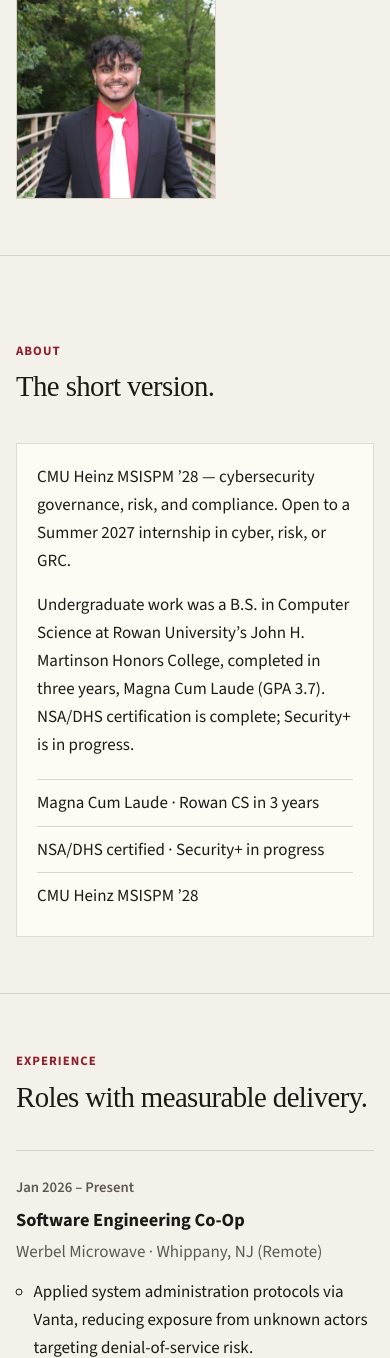
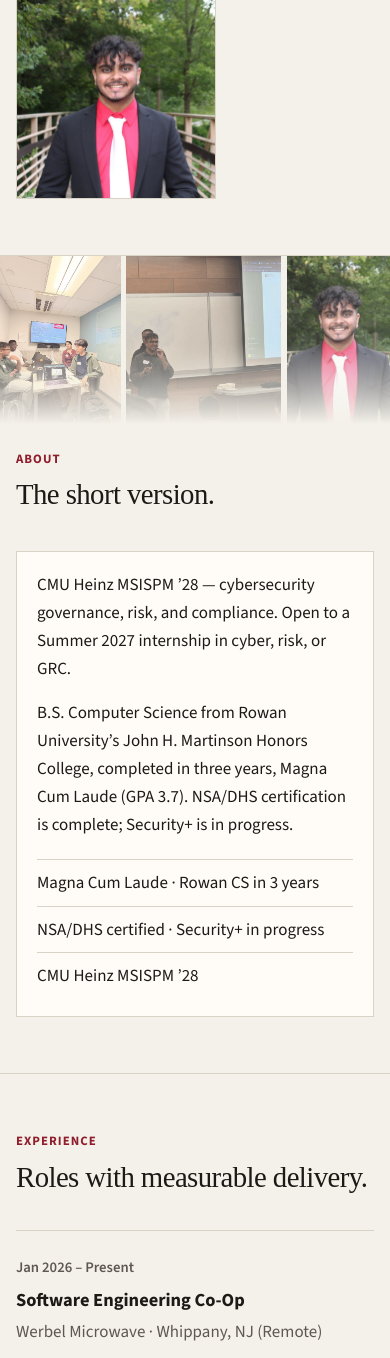
Before and after one commit to pmg-build/pmg-build.github.io, a PHP site: page / in a window 390 px wide. Shown: the part 511-1869 px from the top of the page. Run offline with PHP 8.4, Linux system fonts and the light colour scheme; some web fonts are replaced.

Commit message:
Make About photo collage visible above the copy
Move the personal photos into a top rail with a short fade so Heinz,
Buildathon, and portrait images actually read, while About text stays
on a cream panel.

Co-authored-by: preetd2026-dot <preetd2026-dot@users.noreply.github.com>

```diff
--- a/index.html
+++ b/index.html
@@ -100,7 +100,7 @@
         </div>
         <div class="prose about-panel">
           <p>CMU Heinz MSISPM ’28 — cybersecurity governance, risk, and compliance. Open to a Summer 2027 internship in cyber, risk, or GRC.</p>
-          <p>Undergraduate work was a B.S. in Computer Science at Rowan University’s John H. Martinson Honors College, completed in three years, Magna Cum Laude (GPA 3.7). NSA/DHS certification is complete; Security+ is in progress.</p>
+          <p>B.S. Computer Science from Rowan University’s John H. Martinson Honors College, completed in three years, Magna Cum Laude (GPA 3.7). NSA/DHS certification is complete; Security+ is in progress.</p>
           <ul class="proof-list">
             <li>Magna Cum Laude · Rowan CS in 3 years</li>
             <li>NSA/DHS certified · Security+ in progress</li>
--- a/styles.css
+++ b/styles.css
@@ -133,29 +133,29 @@ section {
 .hero { border-top: 0; padding-top: clamp(3.5rem, 10vw, 7rem); }
 
 /* Personal photo slots: replace assets/life-01.jpg … life-03.jpg
-   with Instagram travel/achievement photos. CSS crops and overlays
-   stay in place so hiring-officer copy remains readable. */
+   with Instagram travel/achievement photos. The rail stays visible;
+   a short fade plus the text panel keep copy recruiter-readable. */
 .about-band {
   position: relative;
   isolation: isolate;
   overflow: hidden;
   border-top: 1px solid var(--line);
-  padding-top: clamp(5.25rem, 12vw, 8.5rem);
+  padding-top: 0;
 }
 .life-collage {
-  position: absolute;
-  inset: 0;
+  position: relative;
   z-index: 0;
   display: grid;
   grid-template-columns: minmax(0, 1.05fr) minmax(0, 1.35fr) minmax(0, 0.9fr);
   gap: 0.35rem;
+  height: clamp(12rem, 28vw, 18rem);
   pointer-events: none;
 }
 .life-slot {
   background-color: #c8bfb2;
   background-size: cover;
   background-repeat: no-repeat;
-  filter: saturate(0.78) contrast(0.96);
+  filter: saturate(0.86) contrast(1.02);
 }
 .life-slot-1 {
   background-image: var(--life-1, url("assets/life-01.jpg"));
@@ -171,32 +171,29 @@ section {
 }
 .about-veil {
   position: absolute;
-  inset: 0;
+  left: 0;
+  right: 0;
+  top: 0;
+  height: clamp(12rem, 28vw, 18rem);
   z-index: 1;
   pointer-events: none;
   background:
     linear-gradient(
       180deg,
-      color-mix(in srgb, var(--bg) 22%, transparent) 0%,
-      color-mix(in srgb, var(--bg) 48%, transparent) 16%,
-      color-mix(in srgb, var(--bg) 86%, transparent) 38%,
-      color-mix(in srgb, var(--bg) 92%, transparent) 100%
-    ),
-    linear-gradient(
-      105deg,
-      color-mix(in srgb, var(--bg) 88%, transparent) 0%,
-      color-mix(in srgb, var(--bg) 62%, transparent) 100%
+      color-mix(in srgb, var(--bg) 8%, transparent) 0%,
+      color-mix(in srgb, var(--bg) 18%, transparent) 52%,
+      var(--bg) 100%
     );
 }
 .about-inner {
   position: relative;
   z-index: 2;
+  padding-top: clamp(1.5rem, 4vw, 2.4rem);
 }
 .about-panel {
   padding: 1.15rem 1.25rem 1.05rem;
-  background: color-mix(in srgb, var(--surface) 90%, transparent);
-  border: 1px solid color-mix(in srgb, var(--line) 80%, transparent);
-  backdrop-filter: blur(6px);
+  background: var(--surface);
+  border: 1px solid var(--line);
 }
 .hero-layout {
   display: grid;
@@ -486,20 +483,8 @@ section {
   }
   .timeline > li { gap: 0.35rem; }
   .headshot { width: 200px; }
-  .life-collage {
-    grid-template-columns: 1fr 1fr 1fr;
-    align-content: start;
-    height: 42%;
-  }
-  .about-veil {
-    background:
-      linear-gradient(
-        180deg,
-        color-mix(in srgb, var(--bg) 38%, transparent) 0%,
-        color-mix(in srgb, var(--bg) 88%, transparent) 36%,
-        color-mix(in srgb, var(--bg) 94%, transparent) 100%
-      );
-  }
+  .life-collage,
+  .about-veil { height: 10.5rem; }
 }
 
 @media (max-width: 720px) {
```
